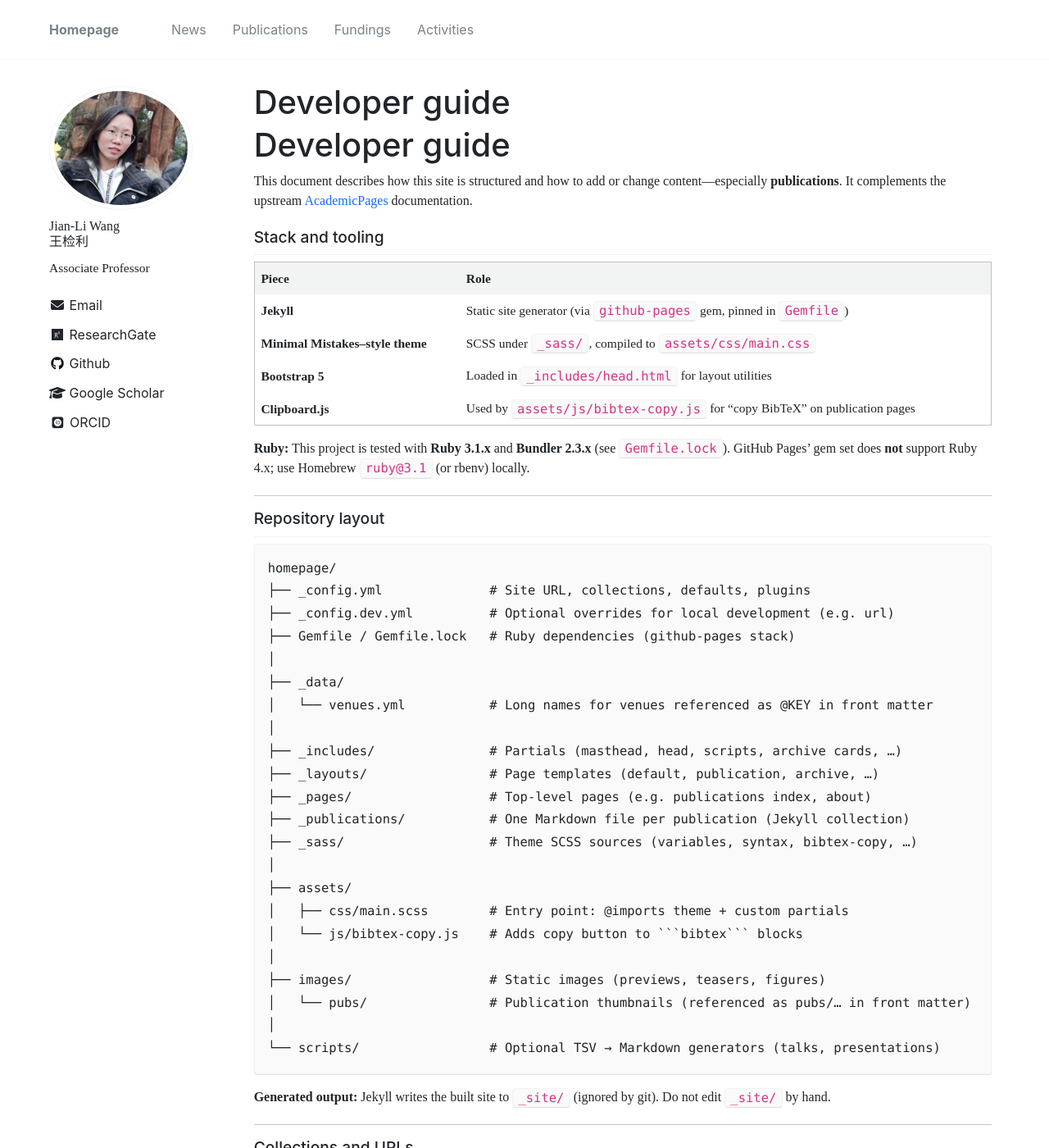
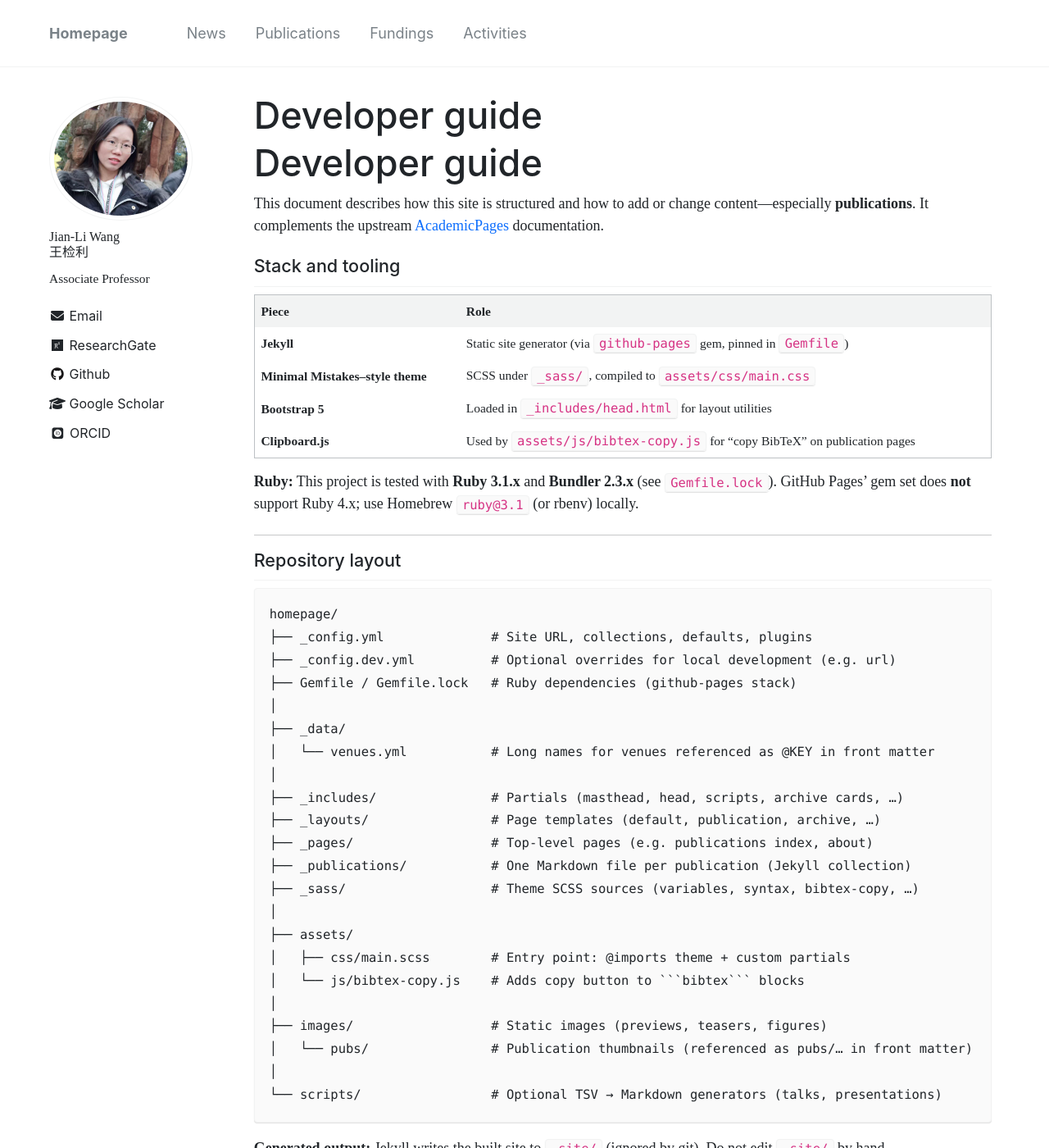
Before and after one commit to wangjianli123/wangjianli123.github.io, a Jekyll site: the page built from DEV.md, in a window 1280 px wide and 1400 px high. Shown: the whole window at 82% size. Built offline with Jekyll 4.4.1, drawn with Linux system fonts in a browser that asks for light colours; nearby versions of some CDN libraries; some web fonts are replaced; our own code applies the rules of GitHub Pages for plain Markdown files; comment, search, counter and statistics services are not loaded.

Commit message:
Update main.scss

```diff
--- a/assets/css/main.scss
+++ b/assets/css/main.scss
@@ -158,7 +158,7 @@ table {
 }
 
 html {
-  font-size: 16px;  /* 原来一般是16px，这里整体缩小 */
+  font-size: 18px;  /* 原来一般是16px，这里整体缩小 */
 }
 
 .page__content h2 {
```
